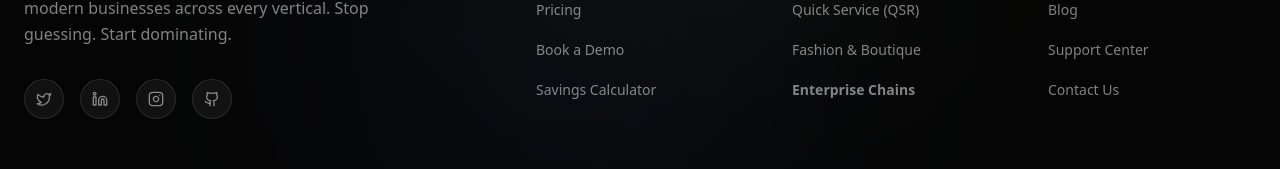
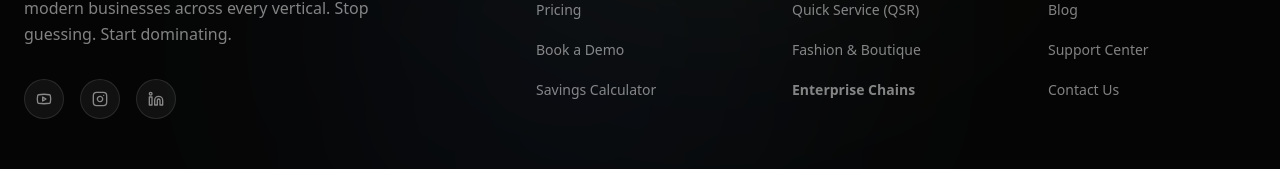
Before and after one commit to virendernehra-coder/mochaease_web, a Next.js app: page / in a window 1280 px wide. Shown: the part 8546-8715 px from the top of the page. Built offline with nearby package versions, Linux system fonts and the light colour scheme.

Commit message:
feat(ui): update footer social media links to youtube, instagram, linkedin

```diff
--- a/src/components/Footer.tsx
+++ b/src/components/Footer.tsx
@@ -1,6 +1,6 @@
 import React from 'react';
 import Link from 'next/link';
-import { ArrowRight, Globe, Twitter, Linkedin, Instagram, Github } from 'lucide-react';
+import { ArrowRight, Globe, Linkedin, Instagram, Youtube } from 'lucide-react';
 
 export default function Footer() {
     return (
@@ -38,17 +38,14 @@ export default function Footer() {
                             The all-in-one, AI-powered POS platform built for modern businesses across every vertical. Stop guessing. Start dominating.
                         </p>
                         <div className="flex items-center gap-4">
-                            <a href="https://twitter.com" target="_blank" rel="noreferrer" className="w-10 h-10 rounded-full bg-white/5 border border-white/10 flex items-center justify-center text-white/50 hover:text-[#C3EB7A] hover:bg-white/10 hover:border-[#C3EB7A]/30 transition-all">
-                                <Twitter className="w-4 h-4" />
+                            <a href="https://www.youtube.com/@MochaEase" target="_blank" rel="noreferrer" className="w-10 h-10 rounded-full bg-white/5 border border-white/10 flex items-center justify-center text-white/50 hover:text-[#C3EB7A] hover:bg-white/10 hover:border-[#C3EB7A]/30 transition-all">
+                                <Youtube className="w-4 h-4" />
                             </a>
-                            <a href="https://linkedin.com" target="_blank" rel="noreferrer" className="w-10 h-10 rounded-full bg-white/5 border border-white/10 flex items-center justify-center text-white/50 hover:text-[#C3EB7A] hover:bg-white/10 hover:border-[#C3EB7A]/30 transition-all">
-                                <Linkedin className="w-4 h-4" />
-                            </a>
-                            <a href="https://instagram.com" target="_blank" rel="noreferrer" className="w-10 h-10 rounded-full bg-white/5 border border-white/10 flex items-center justify-center text-white/50 hover:text-[#C3EB7A] hover:bg-white/10 hover:border-[#C3EB7A]/30 transition-all">
+                            <a href="https://www.instagram.com/mochaeasetech" target="_blank" rel="noreferrer" className="w-10 h-10 rounded-full bg-white/5 border border-white/10 flex items-center justify-center text-white/50 hover:text-[#C3EB7A] hover:bg-white/10 hover:border-[#C3EB7A]/30 transition-all">
                                 <Instagram className="w-4 h-4" />
                             </a>
-                            <a href="https://github.com" target="_blank" rel="noreferrer" className="w-10 h-10 rounded-full bg-white/5 border border-white/10 flex items-center justify-center text-white/50 hover:text-[#C3EB7A] hover:bg-white/10 hover:border-[#C3EB7A]/30 transition-all">
-                                <Github className="w-4 h-4" />
+                            <a href="https://www.linkedin.com/company/mochaease/" target="_blank" rel="noreferrer" className="w-10 h-10 rounded-full bg-white/5 border border-white/10 flex items-center justify-center text-white/50 hover:text-[#C3EB7A] hover:bg-white/10 hover:border-[#C3EB7A]/30 transition-all">
+                                <Linkedin className="w-4 h-4" />
                             </a>
                         </div>
                     </div>
```
